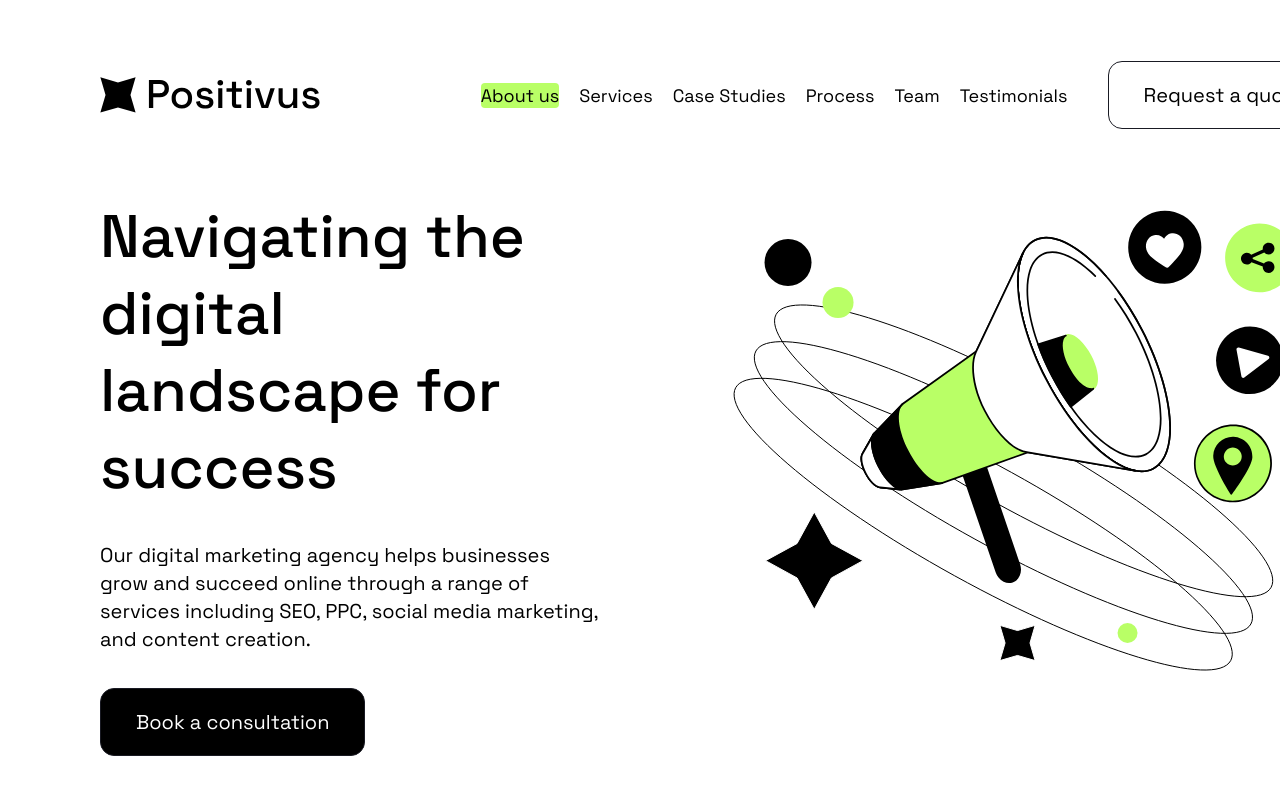
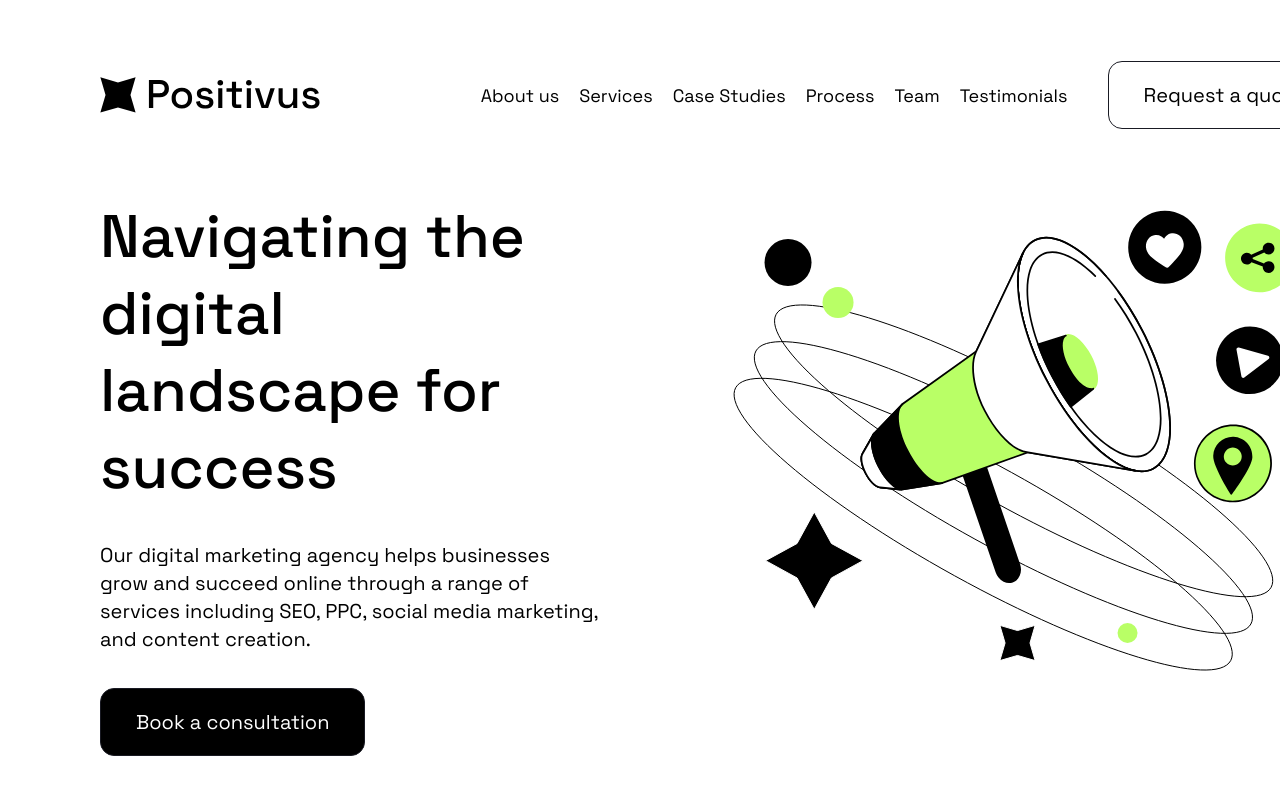
Before and after one commit to aniamarkh/notes-on-houseplants, a Vue app: page / in a window 1280 px wide. Shown: the top 787 px of the page. Built offline with nearby package versions, Linux system fonts and the light colour scheme.

Commit message:
refactor: some styles

```diff
--- a/src/components/FooterSection.vue
+++ b/src/components/FooterSection.vue
@@ -45,7 +45,7 @@ const scrollUp = () => {
         target="_blank"
         href="https://www.figma.com/community/file/1230604708032389430"
       >
-        Layout link
+        Layout link (I'm not an owner :>)
       </a>
     </div>
   </footer>
@@ -65,24 +65,46 @@ const scrollUp = () => {
   color: $bg-color;
   background: $dark;
   border-radius: 45px 45px 0px 0px;
-}
 
-.footer__links {
+  &__links {
     @include flex-row;
     justify-content: space-between;
     width: 100%;
   }
 
-.links__logo {
+  &__contacts {
+    @include flex-row;
+    align-items: start;
+    margin-top: 66px;
+    gap: 184px;
+  }
+
+  &__separator {
+    width: 100%;
+    height: 1px;
+    background-color: $bg-color;
+    margin: 50px 0;
+  }
+
+  &__rights {
+    @include flex-row;
+    width: 100%;
+    justify-content: space-between;
+  }
+}
+
+.links {
+  &__logo {
     width: 180px;
     cursor: pointer;
   }
 
-.links__sections,
-.links__social {
+  &__sections,
+  &__social {
     list-style-type: none;
     @include flex-row;
     gap: 20px;
+  }
 }
 
 .sections__item {
@@ -103,31 +125,25 @@ const scrollUp = () => {
   &:hover {
     transform: scale(1.1);
   }
-}
 
-.social__item--linkedin {
+  &--linkedin {
     @extend .social__item;
     background: url('../assets/in-icon.png');
   }
 
-.social__item--facebook {
+  &--facebook {
     @extend .social__item;
     background: url('../assets/faceb-icon.png');
   }
 
-.social__item--twitter {
+  &--twitter {
     @extend .social__item;
     background: url('../assets/tw-icon.png');
   }
-
-.footer__contacts {
-  @include flex-row;
-  align-items: start;
-  margin-top: 66px;
-  gap: 184px;
 }
 
-.contacts__info {
+.contacts {
+  &__info {
     width: 300px;
 
     .info__title {
@@ -148,7 +164,7 @@ const scrollUp = () => {
     }
   }
 
-.contacts__sub {
+  &__sub {
     @include flex-row;
     gap: 20px;
     width: 634px;
@@ -169,18 +185,6 @@ const scrollUp = () => {
       border-radius: 14px;
     }
   }
-
-.footer__separator {
-  width: 100%;
-  height: 1px;
-  background-color: $bg-color;
-  margin: 50px 0;
-}
-
-.footer__rights {
-  @include flex-row;
-  width: 100%;
-  justify-content: space-between;
 }
 
 .rights__item {
--- a/src/components/HeaderComponent.vue
+++ b/src/components/HeaderComponent.vue
@@ -1,12 +1,7 @@
 <script setup>
-import { ref, unref, toRef, onMounted, onUnmounted } from 'vue';
+import { ref, toRef, onMounted, onUnmounted } from 'vue';
 import Button from './ButtonComponent.vue';
 import pageNavItems from '../data/pageNavItems.js';
-
-const selectedNavItem = ref(pageNavItems[0].title);
-const updateSelectedNavItem = (itemTitle) => {
-  selectedNavItem.value = itemTitle;
-};
 
 const scrolled = ref(false);
 const checkScrollPosition = () => {
@@ -16,7 +11,6 @@ const isScrolled = toRef(scrolled, 'value');
 
 const scrollUp = () => {
   window.scrollTo(0, 0);
-  selectedNavItem.value = pageNavItems[0].title;
 };
 
 onMounted(() => {
@@ -32,12 +26,7 @@ onUnmounted(() => {
     <img class="header__logo" src="/assets/Logo.svg" @click="scrollUp" />
     <nav class="header__nav">
       <ul class="nav__list">
-        <li
-          v-for="(item, index) of pageNavItems"
-          :key="index"
-          :class="item.title === unref(selectedNavItem) ? 'nav__item--selected' : 'nav__item'"
-          @click="updateSelectedNavItem(item.title)"
-        >
+        <li v-for="(item, index) of pageNavItems" :key="index" class="nav__item">
           <a :href="item.href">{{ item.title }}</a>
         </li>
       </ul>
@@ -61,20 +50,20 @@ onUnmounted(() => {
   transition: all 0.3s ease-in-out;
   z-index: 2;
 
-  #{&}__logo {
+  &__logo {
     cursor: pointer;
   }
 
-  #{&}__nav {
+  &__nav {
     @include flex-row;
     gap: 40px;
   }
-}
 
-.header--fixed {
-  @extend .header;
-  padding-top: 0;
-  height: 80px;
+  &--fixed {
+    @extend .header;
+    padding-top: 0;
+    height: 80px;
+  }
 }
 
 .nav__btn {
@@ -121,23 +110,4 @@ onUnmounted(() => {
     transform-origin: bottom left;
   }
 }
-
-.nav__item--selected {
-  cursor: pointer;
-  display: inline-block;
-  position: relative;
-  font-size: 20px;
-
-  &::after {
-    z-index: -1;
-    content: '';
-    position: absolute;
-    width: 100%;
-    height: 25px;
-    bottom: 0;
-    left: 0;
-    border-radius: 4px;
-    background-color: $accent-color;
-  }
-}
 </style>
--- a/src/components/HeroSection.vue
+++ b/src/components/HeroSection.vue
@@ -35,14 +35,14 @@ import Button from './ButtonComponent.vue';
   margin-top: 198px;
   gap: 70px;
 
-  #{&}__top {
+  &__top {
     @include flex-row;
     align-items: flex-start;
     gap: 108px;
     width: 100%;
   }
 
-  #{&}__text-block {
+  &__text-block {
     width: 531px;
     height: 481px;
   }
--- a/src/components/LinkComponent.vue
+++ b/src/components/LinkComponent.vue
@@ -34,18 +34,18 @@ const openLink = () => {
   cursor: pointer;
   transition: all 0.3s ease-in-out;
 
-  .link__text {
+  &__text {
     text-decoration: none;
     font-size: 20px;
     line-height: 28px;
     color: inherit;
   }
 
-  .link__icon {
+  &__icon {
     transition: all 0.3s ease-in-out;
   }
 
-  &:hover .link__icon {
+  &:hover &__icon {
     transform: scale(1.1);
   }
 }
--- a/src/components/SectionTitle.vue
+++ b/src/components/SectionTitle.vue
@@ -28,9 +28,8 @@ defineProps({
   margin: 140px 0 80px;
   height: 51px;
   max-width: 800px;
-}
 
-.section-title__heading {
+  &__heading {
     font-weight: 500;
     font-size: 40px;
     line-height: 51px;
@@ -40,9 +39,10 @@ defineProps({
     white-space: nowrap;
   }
 
-.section-title__subheading {
+  &__subheading {
     font-weight: 400;
     font-size: 18px;
     line-height: 23px;
   }
+}
 </style>
```
Lines whose indentation alone changed are shown as unchanged.
